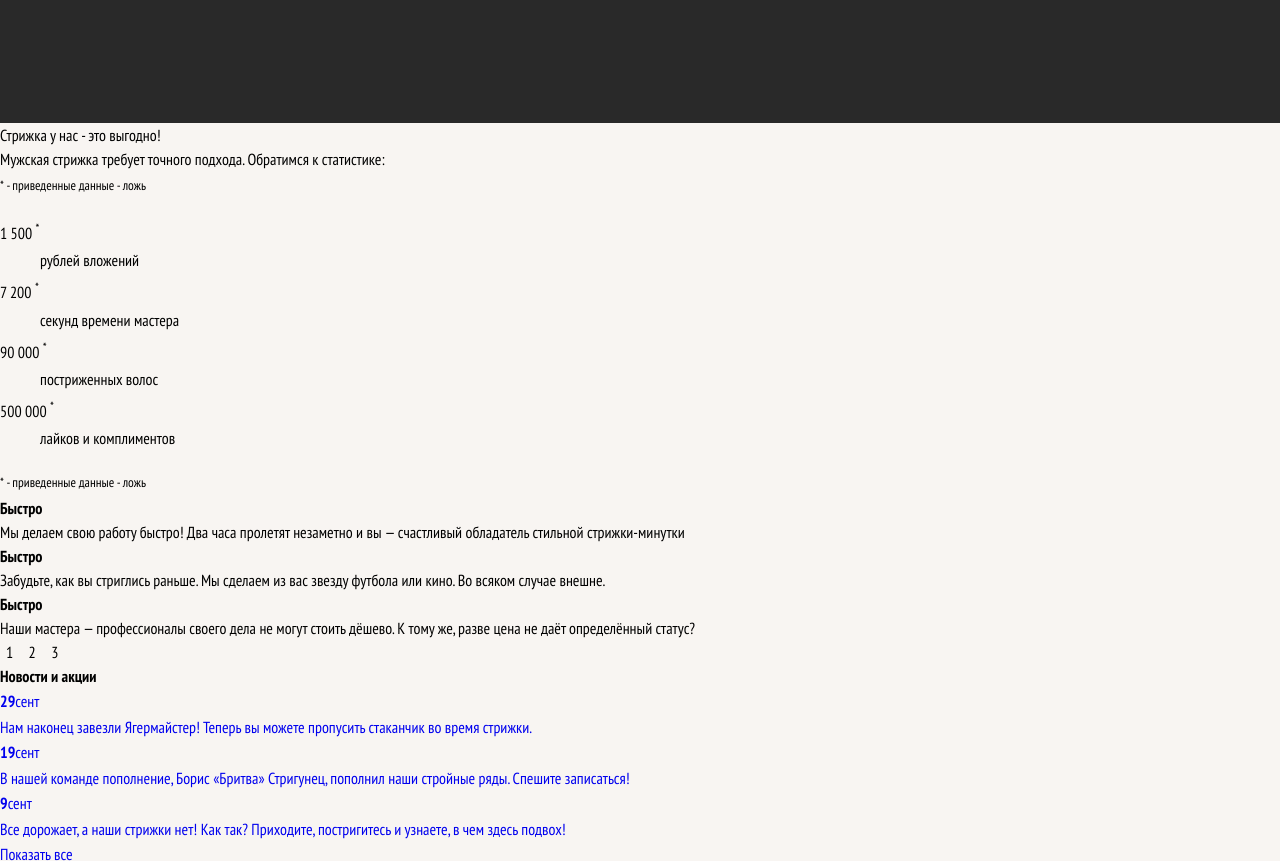
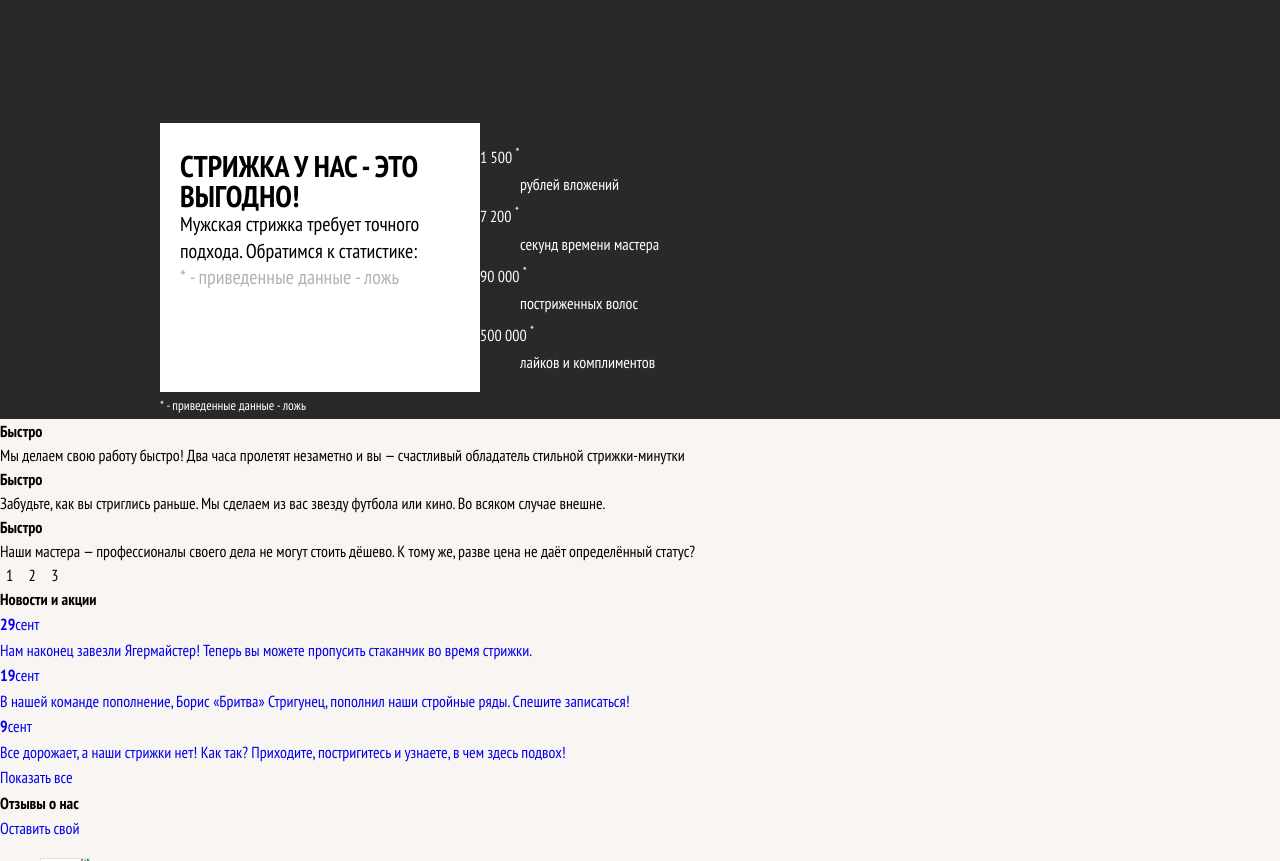
Before and after one commit to mentalNika/BarberShop-Borodinskiy, a website built with webpack: page src/index.html in a window 1280 px wide. Shown: the part 660-1521 px from the top of the page. Built offline with nearby package versions, Linux system fonts and the light colour scheme.

Commit message:
index.html complete

```diff
--- a/src/assets/styles/blocks/page-header.scss
+++ b/src/assets/styles/blocks/page-header.scss
@@ -7,6 +7,7 @@
 
 .page-header__logo {
   height: 85px;
+  margin: 0 auto;
 
   @media (min-width: $tablet-width) {
     order: 2;
--- /dev/null
+++ b/src/assets/styles/blocks/stats.scss
@@ -0,0 +1,56 @@
+.stats {
+  background-color: $darkgrey;
+  color: #fff;
+}
+
+.stats__wrapper {
+  @media (min-width: $tablet-width) {
+    margin: 0 64px;
+  }
+
+  @media (min-width: $desktop-width) {
+    margin: auto;
+    max-width: 960px;
+    display: grid;
+    grid-template-columns: 1fr 2fr;
+  }
+}
+
+.stats__header {
+  padding: 28px 20px;
+  background-color: #fff;
+  color: #000;
+
+  @media (max-width: $tablet-width) {
+  }
+}
+
+.stats__slogan {
+  font-size: 30px;
+  font-weight: 700;
+  line-height: 30px;
+  text-transform: uppercase;
+}
+
+.stats__intro {
+  font-size: 20px;
+  font-weight: 400;
+  line-height: 27px;
+}
+
+.stats__legend--top {
+  color: rgba(0, 0, 0, 0.3);
+  font-size: 20px;
+  font-weight: 400;
+  line-height: 20px;
+
+  @media (max-width: $mobile-width-only) {
+    display: none;
+  }
+}
+
+.stats__legend--bottom {
+  @media (min-width: $tablet-width) {
+    display: none;
+  }
+}
--- a/src/assets/styles/styles.scss
+++ b/src/assets/styles/styles.scss
@@ -7,3 +7,4 @@
 @import "../styles/blocks/main-nav.scss";
 @import "../styles/blocks/site-list.scss";
 @import "../styles/blocks/user-list.scss";
+@import "../styles/blocks/stats.scss";
--- a/src/index.html
+++ b/src/index.html
@@ -60,6 +60,7 @@
       </h1>
 
       <section class="stats">
+        <div class="stats__wrapper">
           <header class="stats__header">
             <h2 class="visually-hidden">Статистика барбершопа</h2>
             <p class="stats__slogan">Стрижка у нас - это выгодно!</p>
@@ -92,6 +93,7 @@
           <small class="stats__legend stats__legennd--bottom">
             * - приведенные данные - ложь</small
           >
+        </div>
       </section>
 
       <section class="advantages">
```
Lines whose indentation alone changed are shown as unchanged.
